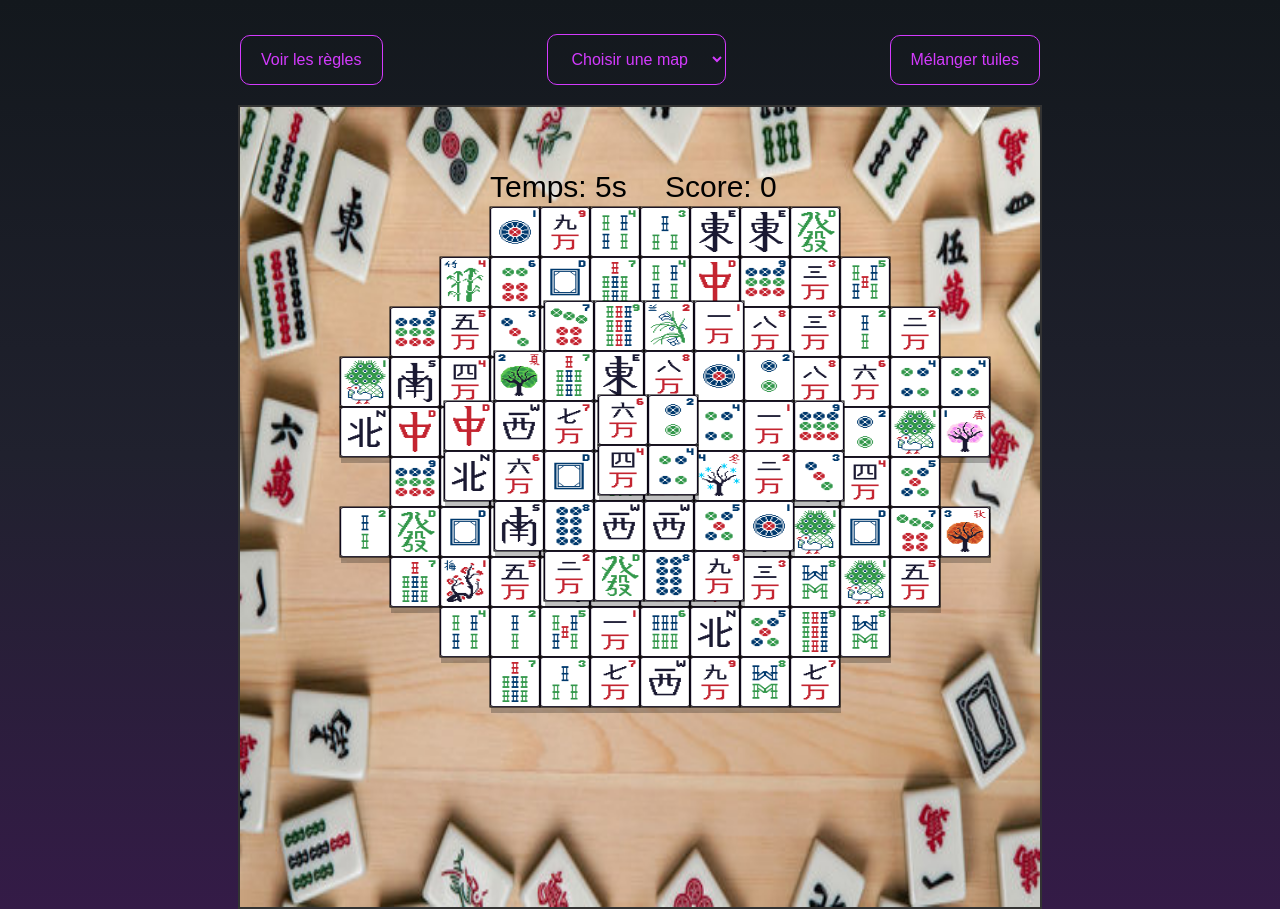
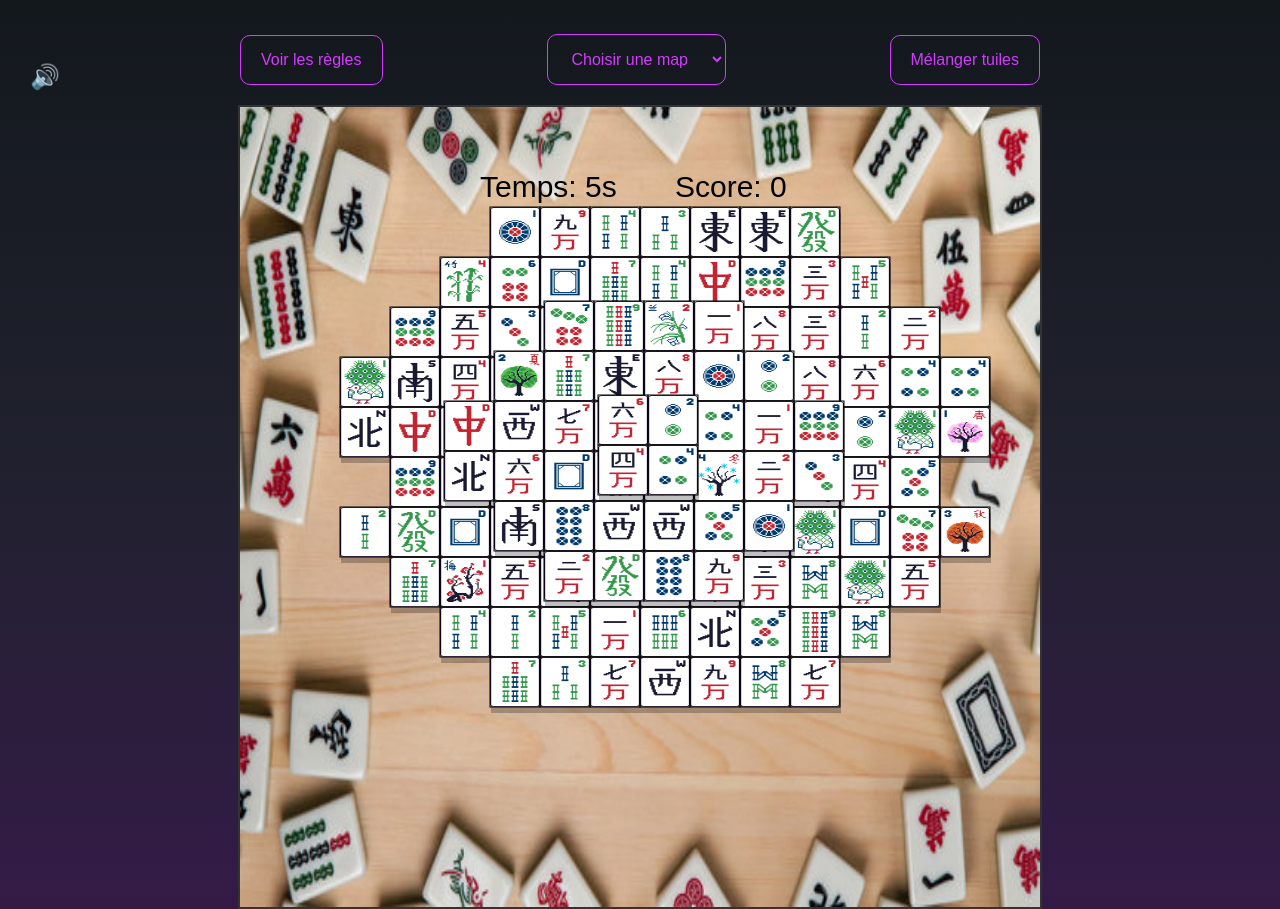
Before and after one commit to antoineBondet/Mahjong, a plain HTML site: page index.html in a window 1280 px wide. Drawn offline with Linux system fonts and the light colour scheme.

Commit message:
Ajout music de fond

```diff
--- a/css/style.css
+++ b/css/style.css
@@ -18,7 +18,15 @@ body {
     border: 2px solid #333;
     background: white;
   }
-
+  #muteBtn {
+    position: absolute;
+    top: 10px;
+    left: 10px;
+    background: transparent;
+    border: none;
+    font-size: 24px;
+    cursor: pointer;
+  }
   /* --- Contrôles --- */
   select, button {
     margin-top: 3%;
--- a/index.html
+++ b/index.html
@@ -7,6 +7,7 @@
   <script src="js/script.js" type="module"></script>
 </head>
 <body>
+<audio id="bgMusic" src="./audio/background.mp3" autoplay loop></audio>
   <header>
     <button id="rulesBtn">Voir les règles</button>
     <select id="mapSelect">
--- a/js/Game.js
+++ b/js/Game.js
@@ -146,8 +146,8 @@ export default class Game {
       const TempsMis = ((Date.now() - this.startTime) / 1000).toFixed(0);
       this.ctx.fillStyle = "black";
       this.ctx.font      = "30px sans-serif";
-      this.ctx.fillText(`Temps: ${TempsMis}s`, 250, 90);
-      this.ctx.fillText(`Score: ${this.score}`, 425, 90);
+      this.ctx.fillText(`Temps: ${TempsMis}s`, 240, 90);
+      this.ctx.fillText(`Score: ${this.score}`, 435, 90);
 
       // Ecran de fin
       if (this.gameOver) {
--- a/js/script.js
+++ b/js/script.js
@@ -7,6 +7,24 @@ window.onload = async () => {
   await game.init();
   game.start();
 
+  const music = document.getElementById('bgMusic');
+  music.volume = 0.20;
+
+
+  const muteBtn = document.createElement('button');
+  muteBtn.textContent = '🔊';
+  muteBtn.id = 'muteBtn';
+  document.body.appendChild(muteBtn);
+
+  muteBtn.addEventListener('click', () => {
+    if (music.paused) {
+      music.play();
+      muteBtn.textContent = '🔊';
+    } else {
+      music.pause();
+      muteBtn.textContent = '🔈';
+    }
+  });
 
   document.getElementById("mapSelect")
     .addEventListener("change", e => game.generateMap(e.target.value));
```
Also changed, not shown: 1 other file.
